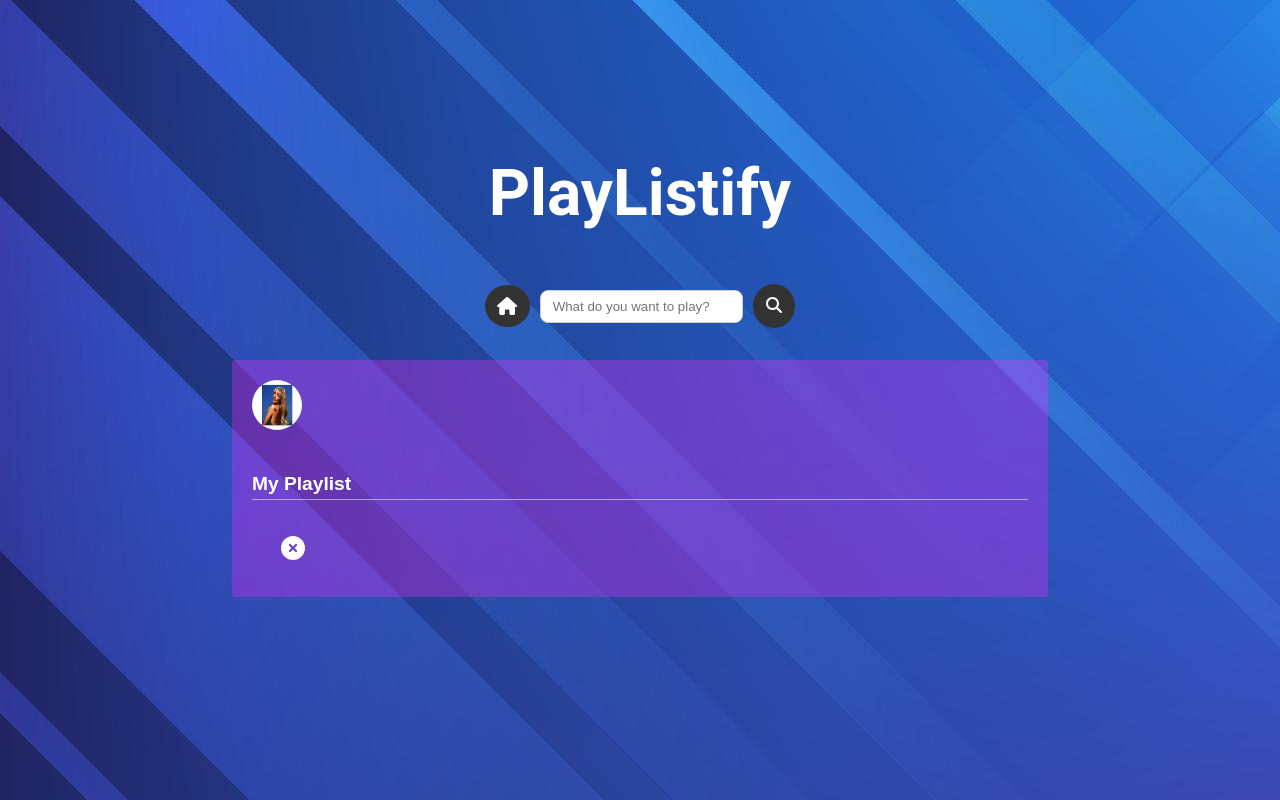
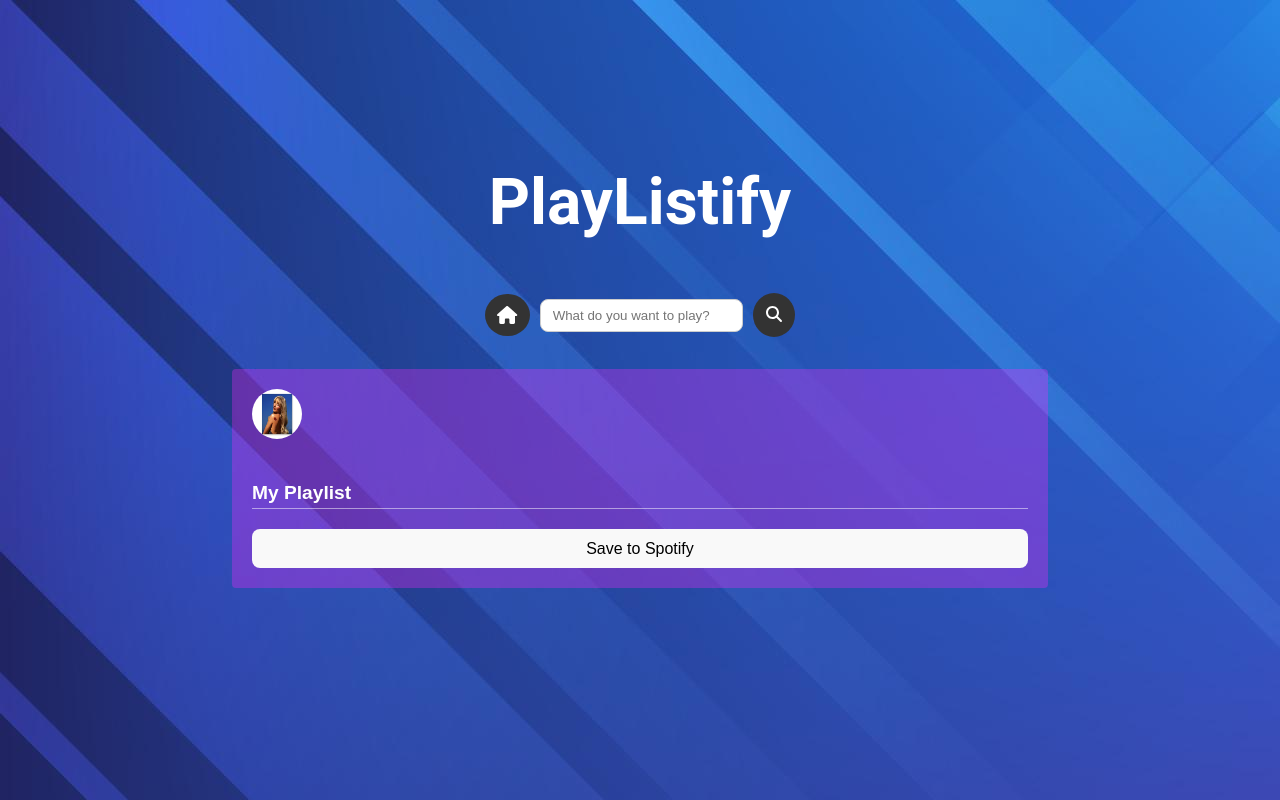
Before and after one commit to Maddy-Phaines/Playlistify2, a React (Vite) app: page / in a window 1280 px wide. Built offline with nearby package versions, Linux system fonts and the light colour scheme.

Commit message:
Add save to playlist functionality and temporary mock data

```diff
--- a/src/components/App/App.tsx
+++ b/src/components/App/App.tsx
@@ -1,21 +1,24 @@
-import { useState } from "react";
+import { useEffect, useState } from "react";
 import SearchBar from "../Searchbar/Searchbar";
 import SearchResults from "../searchresults/Searchresults";
 import { Track as TrackType } from "../../types/trackint";
 import styles from "./App.module.css";
 import Playlist from "../Playlist/Playlist";
-import ArtistProfile from "../ArtistProfile/ArtistProfile";
-import artistProfile from "../../assets/images/artist_profile.jpg";
+
 /*         <Tracklist
           tracks={playlistTracks}
           onRemoveFromPlaylist={removeFromPlaylist}
         /> */
 function App() {
   const [searchResults, setSearchResults] = useState<TrackType[]>([]);
-  const [playlistTracks, setPlaylist] = useState<TrackType[]>([]);
+  const [playlist, setPlaylist] = useState<TrackType[]>([]);
   const [playlistName, setPlaylistName] = useState("My Playlist");
   const [query, setQuery] = useState<string>("");
   const [hasSearched, setHasSearched] = useState<boolean>(false);
+  const [isSaved, setIsSaved] = useState(false);
+
+  /* Spotify URIs follow this format: spotify:track:{Track_ID} correct example URI: spotify:track:21B4gaTWnTkuSh77iWEXdS */
+  // Sample URI array
 
   // Sample data for tracks
   const tracks: TrackType[] = [
@@ -23,54 +26,102 @@ function App() {
       id: 1,
       title: "On Purpose",
       artist: "Sabrina Carpenter",
-      cover: ArtistProfile,
+      cover: "../../assets/images/artist_profile.jpg",
       duration: "3:58",
       album: "Evolution",
+      uri: "spotify:track:4iV5W9uYEdYUVa79Axb7Rh",
     },
 
     {
       id: 2,
       title: "Please Please Please",
       artist: "Sabrina Carpenter",
-      cover: ArtistProfile.toString(),
+      cover: "../../assets/images/artist_profile.jpg",
       duration: "3:06",
       album: "Singular Act II",
+      uri: "spotify:track:1301WleyT98MSxVHPZCA6M",
     },
     {
       id: 3,
       title: "Bad Chem",
       artist: "Sabrina Carpenter",
-      cover: ArtistProfile.toString(),
+      cover: "../../assets/images/artist_profile.jpg",
       duration: "2:51",
       album: "Evolution",
+      uri: "spotify:track:3n3Ppam7vgaVa1iaRUc9Lp",
     },
     {
       id: 4,
+      title: "Espresso",
+      artist: "Sabrina Carpenter",
+      cover: "../../assets/images/artist_profile.jpg",
+      duration: "2:55",
+      album: "Espresso",
+      uri: "spotify:track:0eGsygTp906u18L0Oimnem",
+    },
+    {
+      id: 5,
       title: "Taste",
       artist: "Sabrina Carpenter",
-      cover: ArtistProfile.toString(),
+      cover: "../../assets/images/artist_profile.jpg",
       duration: "2:37",
       album: "Singular Act I",
+      uri: "spotify:track:1dNIEtp7AY3oDAKCGg2XkH",
     },
 
     {
-      id: 5,
+      id: 6,
       title: "Why",
       artist: "Sabrina Carpenter",
-      cover: ArtistProfile.toString(),
+      cover: "../../assets/images/artist_profile.jpg",
       duration: "2:52",
       album: "Singular Act I",
+      uri: "spotify:track:2TpxZ7JUBn3uw46aR7qd6V",
     },
     {
-      id: 6,
+      id: 7,
       title: "Exhale",
       artist: "Sabrina Carpenter",
-      cover: ArtistProfile,
+      cover: "../../assets/images/artist_profile.jpg",
       duration: "3:00",
       album: "Singular Act II",
+      uri: "spotify:track:6rqhFgbbKwnb9MLmUQDhG6",
     },
   ];
 
+  /* playlistArray: TrackType[]: Ensures that the input is an array of TrackType objects.
+Return Type (string[]): Indicates that the output is an array of strings (URIs). */
+  const extractUris = (playlistArray: TrackType[]): string[] => {
+    if (!playlistArray || playlistArray.length === 0) {
+      console.warn("extractUris called with an empty or undefined array");
+      return [];
+    } // return early for empty array or undefined case.
+
+    return playlistArray.map((track) => track.uri); // Extract the URI from each track
+  };
+
+  const uris = extractUris(tracks);
+  console.log(uris); // Use this array to save the playlist or send to Spotify API
+
+  // TypeScript return type annotation (): void () indicates that the function does not take any parameters and void indicates it doesn't return anything.
+  const resetPlaylist = (
+    setPlaylist: React.Dispatch<React.SetStateAction<TrackType[]>>
+  ): void => {
+    console.log("Resetting playlist...");
+    setPlaylist([]);
+  };
+  const savePlaylist = (
+    playlistArray: TrackType[],
+    setPlaylist: React.Dispatch<React.SetStateAction<TrackType[]>>
+  ): void => {
+    if (!playlistArray || playlistArray.length === 0) {
+      console.log("No track to save!");
+      return;
+    }
+    const uris = extractUris(playlistArray);
+    console.log("Saving playlist ${playlistName} with URIs:", uris);
+    resetPlaylist(setPlaylist);
+  };
   const handleSearch = (query: string) => {
     setHasSearched(true);
 
@@ -90,7 +141,7 @@ function App() {
 
   const addToPlaylist = (trackId: number) => {
     const trackToAdd = searchResults.find((track) => track.id === trackId);
-    if (trackToAdd && !playlistTracks.some((track) => track.id === trackId)) {
+    if (trackToAdd && !playlist.some((track) => track.id === trackId)) {
       setPlaylist((prev) => [...prev, trackToAdd]);
     }
   };
@@ -99,9 +150,12 @@ function App() {
     setPlaylist((prev) => prev.filter((track) => track.id !== trackId));
   };
 
-  const saveToSpotify = ({}) => {
-    console.log(`${target.value} clicked`);
-  };
+  useEffect(() => {
+    if (isSaved) {
+      const timer = setTimeout(() => setIsSaved(false), 3000);
+      return () => clearTimeout(timer);
+    }
+  }, [isSaved]);
 
   return (
     <>
@@ -120,11 +174,16 @@ function App() {
             topArtist={searchResults[0]} // make sure there's a condition that searchResults is not empty
           />
           <Playlist
-            tracks={playlistTracks}
+            tracks={playlist}
             onRemoveFromPlaylist={removeFromPlaylist}
             playlistName={playlistName}
             setPlaylistName={setPlaylistName}
-            onSaveToPlaylist={saveToSpotify}
+            savePlaylist={(playlistArray) => {
+              savePlaylist(playlistArray, setPlaylist);
+              setIsSaved(true);
+            }}
+            setPlaylist={setPlaylist}
+            isSaved={isSaved}
           />
         </div>
       </div>
--- a/src/components/Playlist/Playlist.tsx
+++ b/src/components/Playlist/Playlist.tsx
@@ -1,18 +1,19 @@
 /* pass the playlist tracks from the component responsible for the Playlist to the component responsible for the Tracklist. */
-import React from "react";
+import { useState } from "react";
 import Track from "../Track/Track"; // Assuming Track is a component for individual track items
 import styles from "./Playlist.module.css";
 import { Track as TrackType } from "../../types/trackint";
 import sharedStyles from "../shared/shared.module.css";
 import artistProfile from "../../assets/images/artist_profile.jpg";
-import Button from "../Button/Button";
 
 interface PlaylistProps {
   tracks: TrackType[];
   onRemoveFromPlaylist: (trackId: number) => void;
   playlistName: string;
   setPlaylistName: (name: string) => void;
-  onSaveToPlaylist: (trackId: number) => void;
+  savePlaylist: (playlistArray: TrackType[]) => void;
+  setPlaylist: React.Dispatch<React.SetStateAction<TrackType[]>>; // Correct type
+  isSaved: boolean;
 }
 
 const Playlist: React.FC<PlaylistProps> = ({
@@ -20,7 +21,10 @@ const Playlist: React.FC<PlaylistProps> = ({
   onRemoveFromPlaylist,
   playlistName,
   setPlaylistName,
-  onSaveToPlaylist,
+  savePlaylist,
+  setPlaylist, // Make sure this is used if passed as a prop
+  // Use this to show the success message
+  isSaved,
 }) => {
   const handleNameChange = (e: React.ChangeEvent<HTMLInputElement>) => {
     setPlaylistName(e.target.value);
@@ -28,6 +32,17 @@ const Playlist: React.FC<PlaylistProps> = ({
 
   const handleSubmit = (e: React.FormEvent<HTMLFormElement>) => {
     e.preventDefault();
+  };
+
+  const [hasAttemptedSave, setHasAttemptedSave] = useState(false);
+
+  const handleSavePlaylist = () => {
+    setHasAttemptedSave(true);
+    if (tracks.length === 0) {
+      console.log("No tracks to save!");
+      return;
+    }
+    savePlaylist(tracks);
   };
   return (
     <div className={sharedStyles.panel}>
@@ -57,7 +72,13 @@ const Playlist: React.FC<PlaylistProps> = ({
           />
         ))}
       </div>
-      <Button onClick={onSaveToPlaylist} />
+      <button onClick={handleSavePlaylist}>Save to Spotify</button>
+      {hasAttemptedSave &&
+        (isSaved ? (
+          <p>Playlist saved successfully!</p>
+        ) : (
+          <p>Add some tracks to save!</p>
+        ))}
     </div>
   );
 };
--- a/src/types/trackint.ts
+++ b/src/types/trackint.ts
@@ -3,7 +3,8 @@ export interface Track {
   id: number;
   title: string;
   artist: string;
-  cover: string;
   duration: string;
   album: string;
+  cover: string;
+  uri: string;
 }
```
